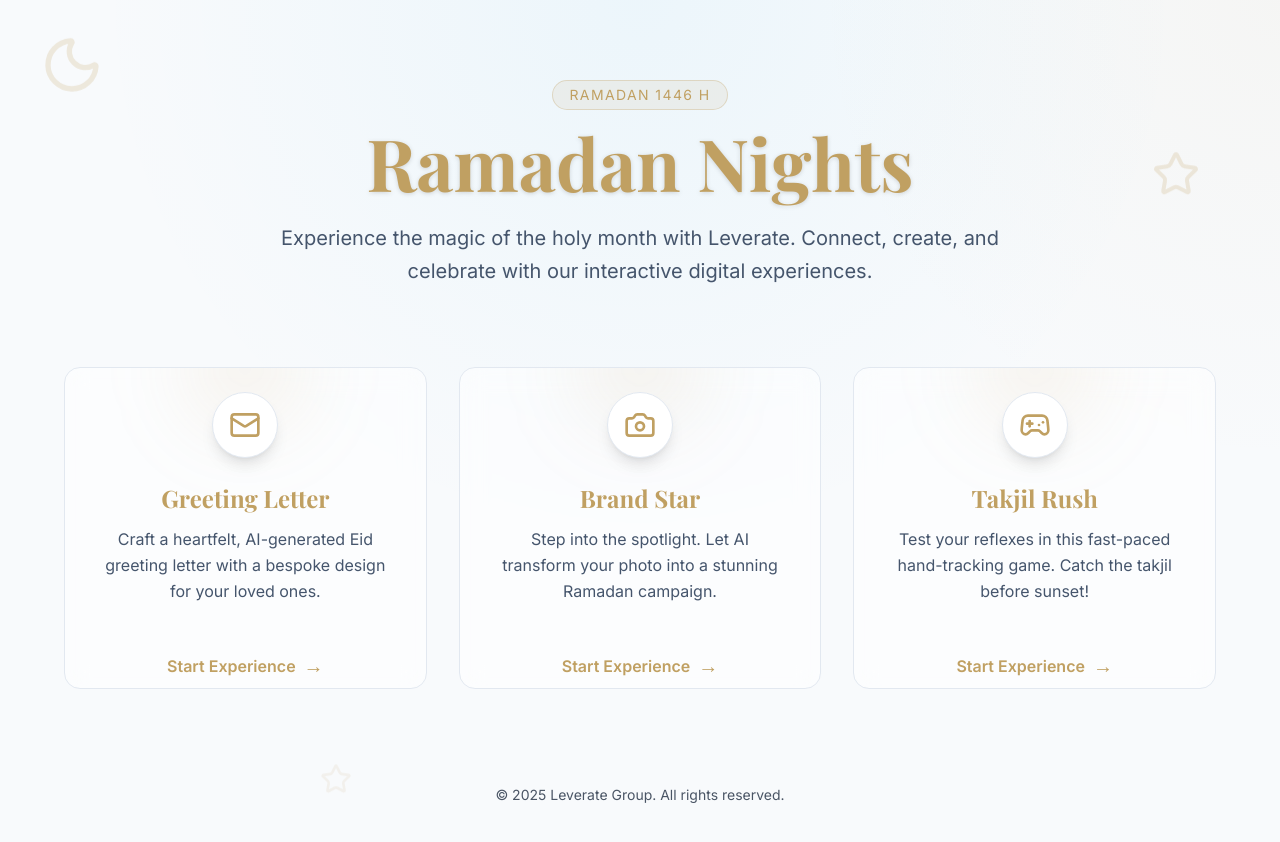
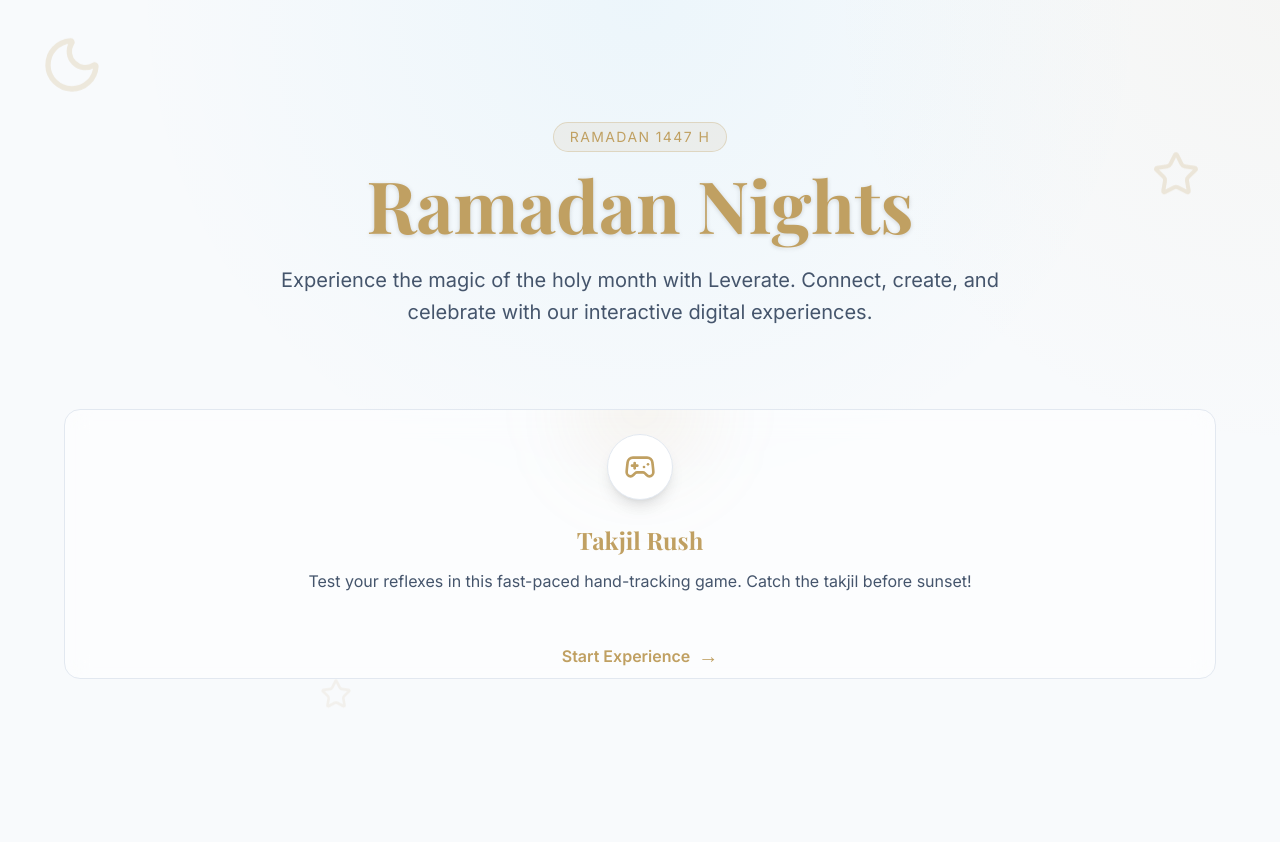
Before and after one commit to hfebri/lvrt-google-activity, a Next.js app: page / in a window 1280 px wide. Shown: the top 842 px of the page. After the commit the page ends 800 px from the top, so only its background shows below. Built offline with nearby package versions, Linux system fonts and the light colour scheme; a web font is replaced by a local one.

Commit message:
hide menu

```diff
--- a/src/app/page.tsx
+++ b/src/app/page.tsx
@@ -1,5 +1,5 @@
 import ActivityCard from "@/components/ActivityCard";
-import { Mail, Camera, Gamepad2, Moon, Star } from "lucide-react";
+import { Gamepad2, Moon, Star } from "lucide-react";
 
 export default function Home() {
   return (
@@ -20,7 +20,7 @@
       <div className="container relative z-10">
         <div className="text-center mb-20 max-w-3xl mx-auto">
           <div className="inline-block mb-4 px-4 py-1 rounded-full border border-primary/30 bg-primary/10 text-primary text-sm tracking-widest uppercase">
-            Ramadan 1446 H
+            Ramadan 1447 H
           </div>
           <h1 className="text-5xl md:text-7xl font-serif font-bold mb-6 text-primary drop-shadow-sm">
             Ramadan Nights
@@ -31,19 +31,7 @@
           </p>
         </div>
 
-        <div className="grid grid-cols-1 md:grid-cols-3 gap-8 max-w-6xl mx-auto">
-          <ActivityCard
-            title="Greeting Letter"
-            description="Craft a heartfelt, AI-generated Eid greeting letter with a bespoke design for your loved ones."
-            icon={Mail}
-            href="/activity-1"
-          />
-          <ActivityCard
-            title="Brand Star"
-            description="Step into the spotlight. Let AI transform your photo into a stunning Ramadan campaign."
-            icon={Camera}
-            href="/activity-2"
-          />
+        <div className="grid grid-cols-1 gap-8 max-w-6xl mx-auto">
           <ActivityCard
             title="Takjil Rush"
             description="Test your reflexes in this fast-paced hand-tracking game. Catch the takjil before sunset!"
@@ -51,10 +39,6 @@
             href="/activity-3"
           />
         </div>
-
-        <footer className="mt-24 text-center text-gray-600 text-sm">
-          <p>© 2025 Leverate Group. All rights reserved.</p>
-        </footer>
       </div>
     </main>
   );
```
